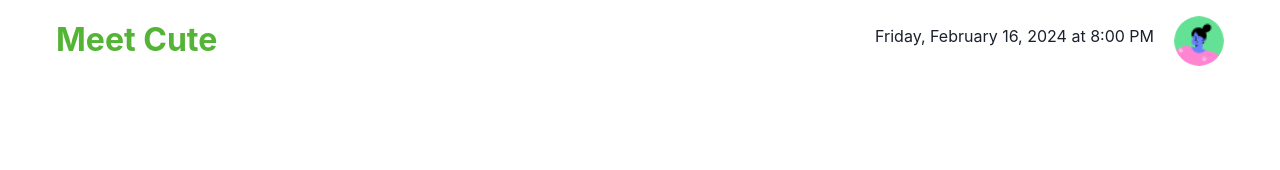
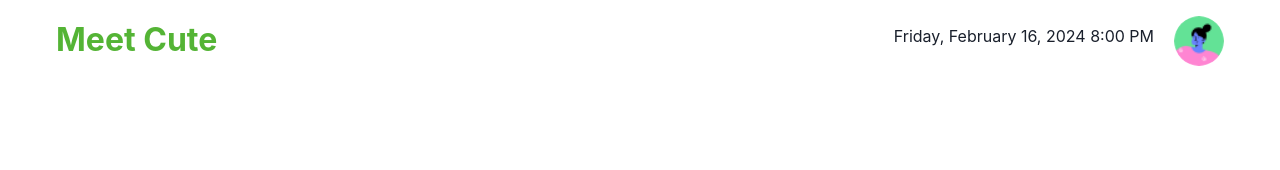
Before and after one commit to adarrssh/webRtc-frontend, a React (Create React App) app: page /home in a window 1280 px wide. Shown: the top 170 px of the page. Built offline with nearby package versions, Linux system fonts and the light colour scheme; no server answers.

Commit message:
fix: time

```diff
--- a/src/components/Home/Home.js
+++ b/src/components/Home/Home.js
@@ -28,7 +28,11 @@ export const Home = () => {
       minute: "numeric",
       // Remove seconds from formatting options
     };
-    return date.toLocaleDateString(undefined, options);
+    const formattedDate = date.toLocaleDateString(undefined, options);
+    // Remove "at" from the formatted date
+    const modifiedFormattedDate = formattedDate.replace(" at", "");
+
+    return modifiedFormattedDate;
   };
 
     return (
```
